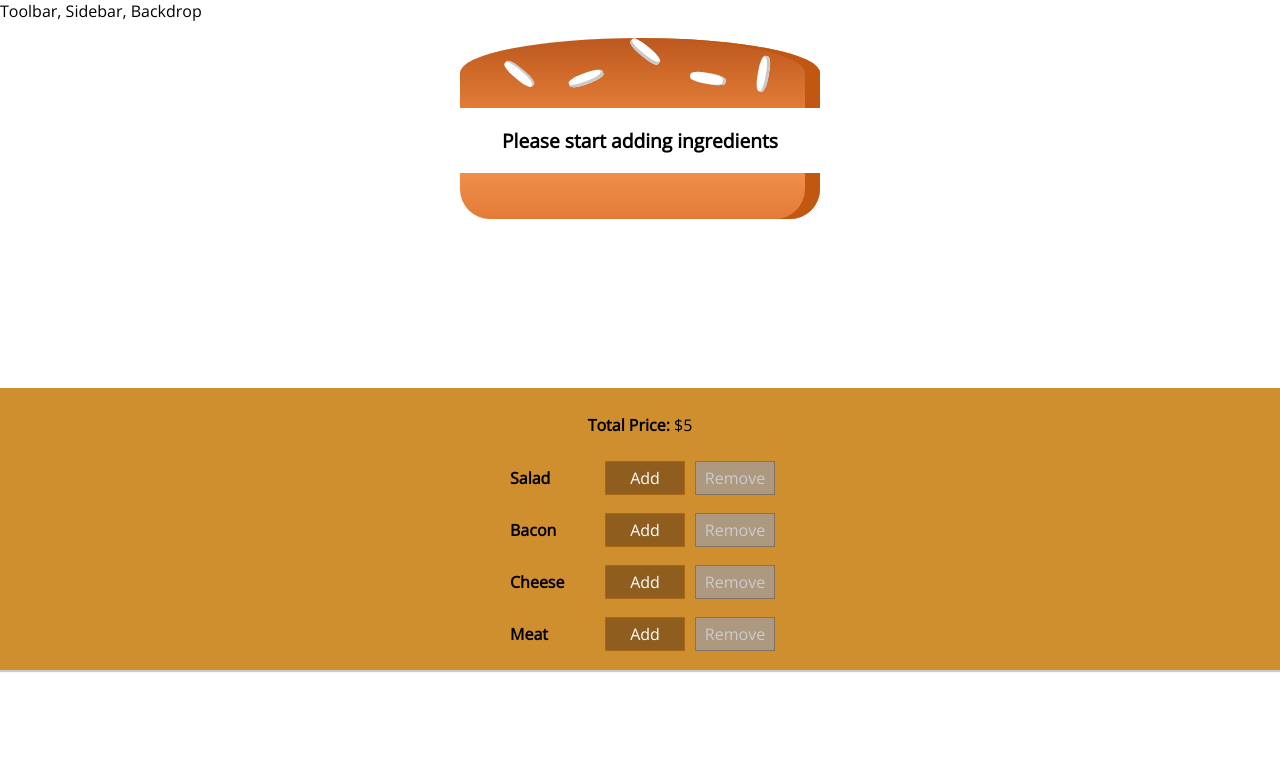
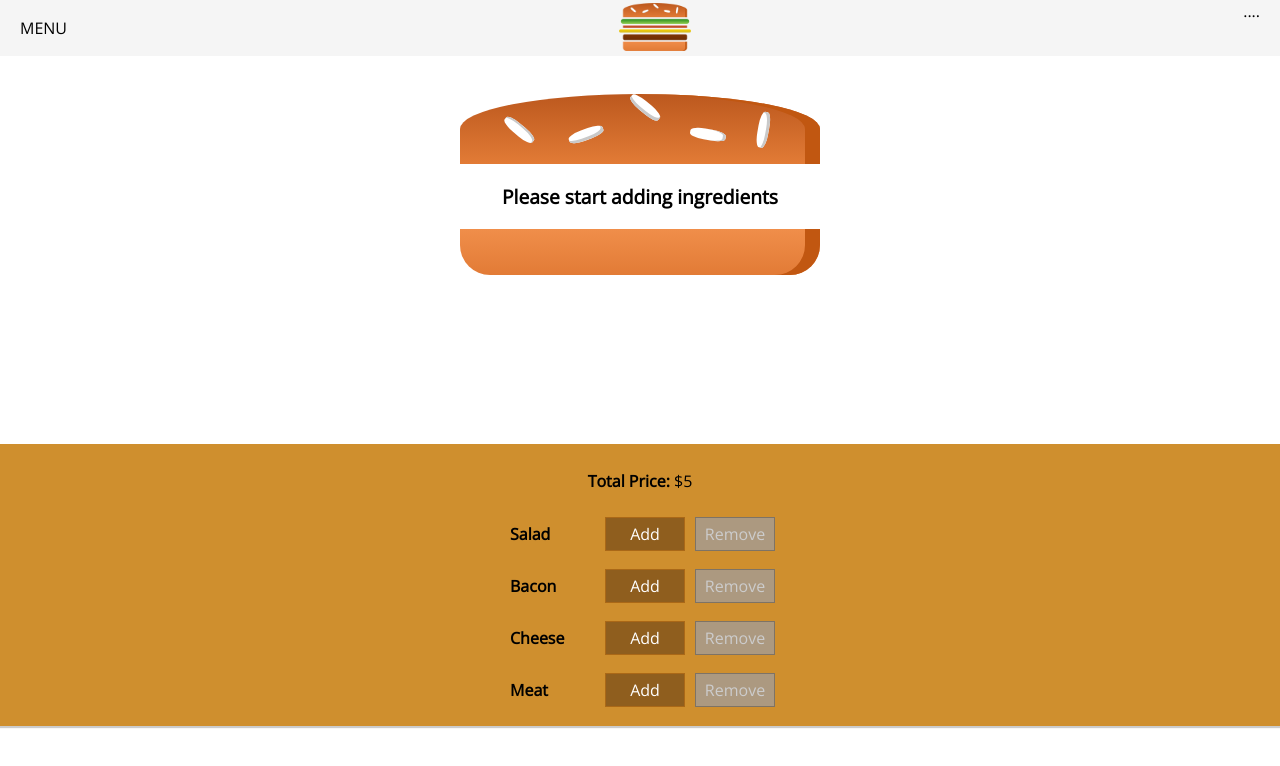
Before and after one commit to harjot85/burger-builder, a React app: page / in a window 1280 px wide. Shown: the top 766 px of the page. Built offline with nearby package versions, Linux system fonts and the light colour scheme.

Commit message:
Add logo and toolbar

```diff
--- a/src/components/Layout/Layout.css
+++ b/src/components/Layout/Layout.css
@@ -1,3 +1,3 @@
 .Content {
-    margin-top: 16px;;
+    margin-top: 72px;
 }
--- a/src/components/Layout/Layout.js
+++ b/src/components/Layout/Layout.js
@@ -1,9 +1,11 @@
 import React, { Fragment } from "react";
 import classes from './Layout.css'
+import Toolbar from '../Navigation/Toolbar/Toolbar'
 
 const layout = (props) => (
   <Fragment>
-    <div>Toolbar, Sidebar, Backdrop</div>
+    <Toolbar />
+    <div>Sidebar, Backdrop</div>
     <main className={classes.Content}>{props.children}</main>
   </Fragment>
 )
--- /dev/null
+++ b/src/components/Logo/Logo.js
@@ -0,0 +1,10 @@
+import React from 'react';
+import burgerLogo from "../../assets/images/original.png"
+
+const logo =(props)=> (
+    <div style={{height: '88%'}}>
+        <img height="48px" width="72px" src={burgerLogo} alt="MyBurgerApp" />
+    </div>
+)
+
+export default logo;
--- /dev/null
+++ b/src/components/Navigation/Toolbar/Toolbar.css
@@ -0,0 +1,18 @@
+.Toolbar{
+    height:  56px;
+    width: 100%;
+    position: fixed;
+    top: 0;
+    left: 0;
+    background-color: whitesmoke;
+    display: flex;
+    justify-content: space-between;
+    align-items: center;
+    padding: 0 20px;
+    box-sizing: border-box;
+    z-index: 90;
+}
+
+.Toolbar nav {
+    height: 100%;
+}
--- /dev/null
+++ b/src/components/Navigation/Toolbar/Toolbar.js
@@ -0,0 +1,15 @@
+import React from "react";
+import Logo from '../../Logo/Logo'
+import classes from "./Toolbar.css"
+
+const toolbar = (props) => (
+    <header className={classes.Toolbar}>
+        <div>MENU</div>
+        <Logo />
+        <nav>
+            ....
+        </nav>
+    </header>
+)
+
+export default toolbar;
```
Also changed, not shown: src/assets/images/original.png (added).
